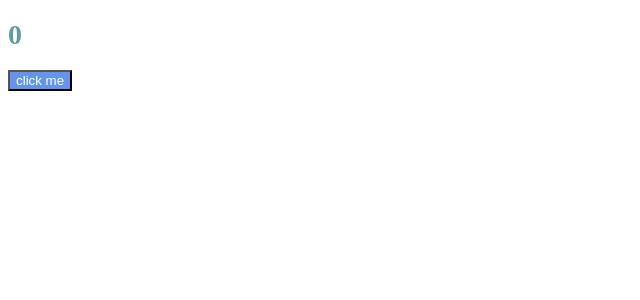
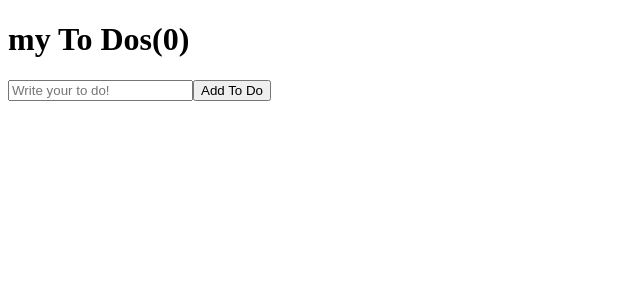
Before and after one commit to dev-chloe/hangout-start-react-with-nomad, a React (Create React App) app in the folder react-for-beginners/: page / in a window 1280 px wide. Shown: the top 300 px of the page, without its empty margins (0-640 px from the left). Built offline with nearby package versions, Linux system fonts and the light colour scheme.

Commit message:
To Do List(1)

```diff
--- a/react-for-beginners/src/App.js
+++ b/react-for-beginners/src/App.js
@@ -1,39 +1,32 @@
-import { useState, useEffect } from "react";
-import Button from "./Button";
-import styles from "./App.module.css"
-
-// function Hello() {
-//   useEffect(() => {
-//     console.log("created! :)")
-//     return () => console.log("destroyed! :(")
-//   }, []);
-//   return <h1>Hello</h1>
-// }
-
-// function App() {
-//   const [showing, setShowing] = useState(false);
-//   const onClick = () => setShowing((prev) => !prev);
-//   return (
-//     <div>
-//       {showing ? <Hello /> : null }
-//       <button onClick={onClick}>{showing ? "Hide" : "Show"}</button>
-//     </div>
-//   );
-// }
+import { useState } from "react";
 
 function App() {
-    const [counter, setValue] = useState(0);
-    const onClick = () => setValue((prev) => prev + 1);
-    console.log("i run all the time");
-    useEffect(() => {
-      console.log("CALL THE API")
-    }, []);
-    return (
-      <div>
-        <h1 className={styles.title}>{counter}</h1>
-        <Button text={"click me"} onClick={onClick}/>
-      </div>
-    );
+  const [toDo, setToDo] = useState("");
+  const [toDos, setToDos] = useState([]);
+  const onChange = (event) => setToDo(event.target.value);
+  const onSubmit = (event) => {
+    event.preventDefault();
+    if (toDo === "") {
+      return;
+    }
+    setToDos(currentArray => [toDo, ...currentArray]);
+    setToDo("");
   }
+  console.log(toDos)
+  return (
+    <div>
+      <h1>my To Dos({toDos.length})</h1>
+      <form onSubmit={onSubmit}>
+        <input
+          onChange={onChange}
+          value={toDo}
+          type="text"
+          placeholder="Write your to do!"
+        />
+        <button>Add To Do</button>
+      </form>
+    </div>
+  );
+}
 
 export default App;
```
